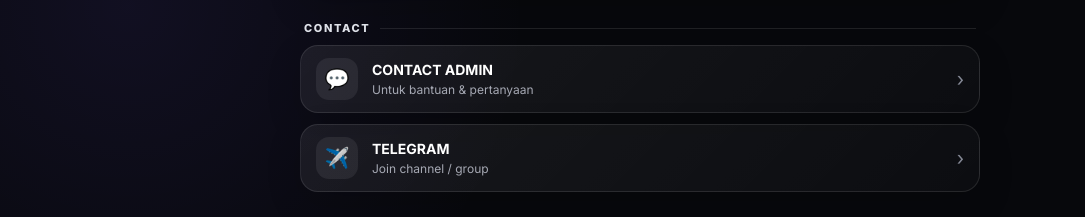
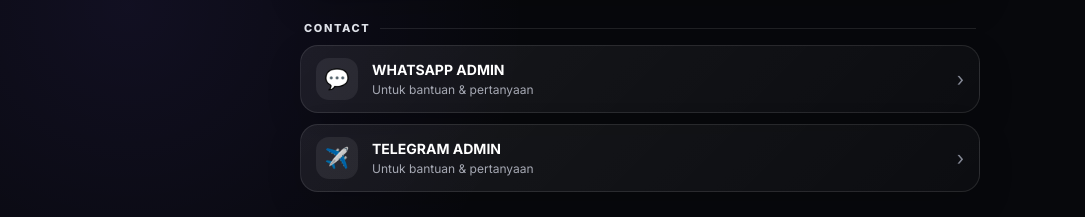
Before and after one commit to ikyy277/ikynewera, a plain HTML site: page index.html in a window 1280 px wide. Shown: the part 684-901 px from the top of the page, without its empty margins (0-1085 px from the left). Drawn offline with Linux system fonts and the light colour scheme.

Commit message:
Update contact links and labels in index.html

```diff
--- a/index.html
+++ b/index.html
@@ -83,10 +83,10 @@
     <div class="section-title">Contact</div>
     <div class="links">
       <a class="link" href="https://wa.me/ikynewera" target="_blank" rel="noopener">
-        <div class="icon">💬</div><div class="txt"><strong>CONTACT ADMIN</strong><span>Untuk bantuan & pertanyaan</span></div><div class="arrow">›</div>
+        <div class="icon">💬</div><div class="txt"><strong>WHATSAPP ADMIN</strong><span>Untuk bantuan & pertanyaan</span></div><div class="arrow">›</div>
       </a>
       <a class="link" href="https://t.me/ikyystore27" target="_blank" rel="noopener">
-        <div class="icon">✈️</div><div class="txt"><strong>TELEGRAM</strong><span>Join channel / group</span></div><div class="arrow">›</div>
+        <div class="icon">✈️</div><div class="txt"><strong>TELEGRAM ADMIN</strong><span>Untuk bantuan & pertanyaan</span></div><div class="arrow">›</div>
       </a>
     </div>
   </section>
```
